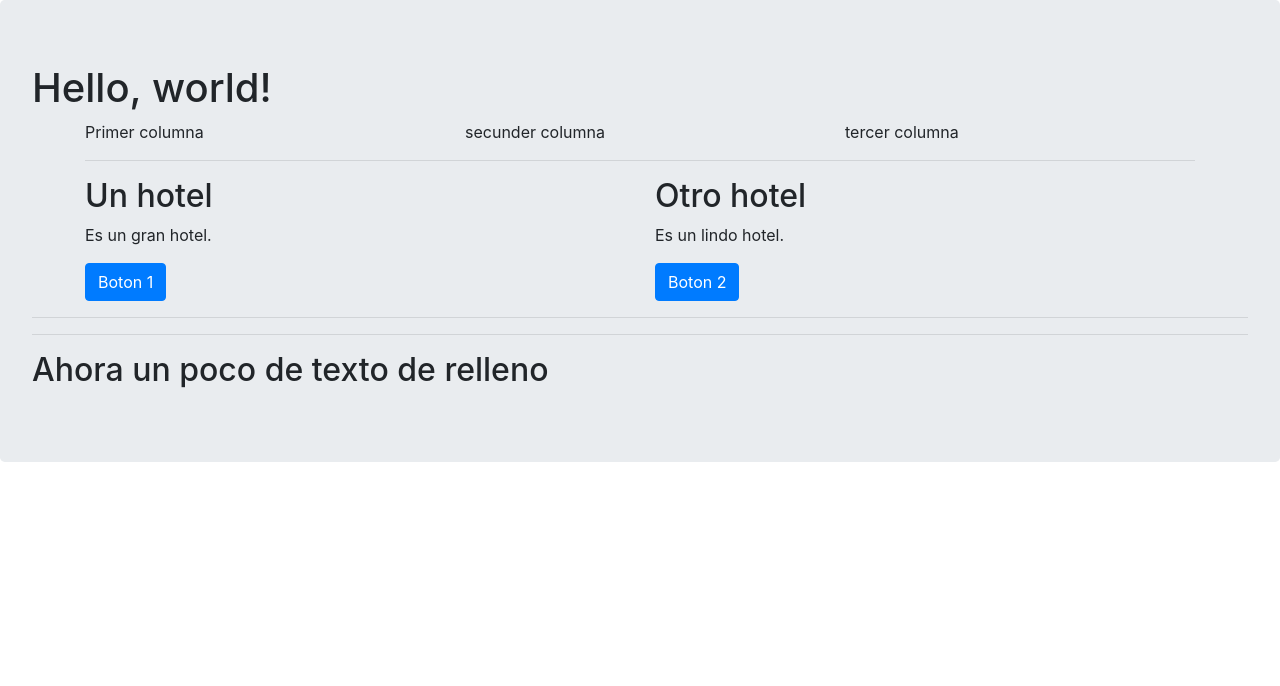
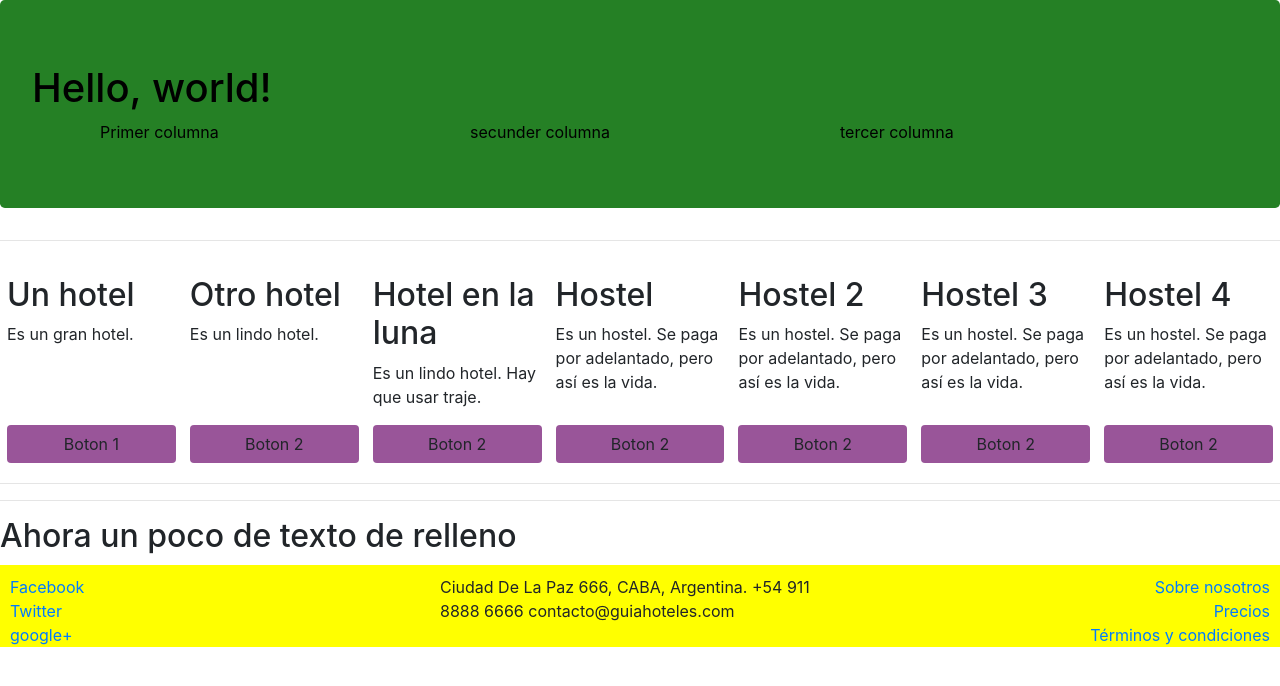
Before and after one commit to platon-actual/guia-hoteles, a website: page index.html in a window 1280 px wide. Drawn offline with nearby package versions, Linux system fonts and the light colour scheme.

Commit message:
agregamos footer y estilo con flex

```diff
--- /dev/null
+++ b/css/main.css
@@ -0,0 +1,26 @@
+.jumbotron {
+  background-color: #258025;
+  color: black;
+}
+
+.btn {
+  background-color: #995599;
+}
+
+footer {
+  padding: 10px 10px 0 10px;
+  background-color: yellow;
+  margin-bottom: 0px;
+  margin-top: 10px;
+}
+
+.card-hotel {
+  flex: 1 150px;
+  padding: 4px 7px 4px 7px;
+  margin-top: 15px;
+}
+
+.boton-reserva {
+  width: 100%;
+
+}
--- a/index.html
+++ b/index.html
@@ -7,6 +7,7 @@
 
     <!-- Bootstrap CSS -->
     <link rel="stylesheet" href="node_modules/bootstrap/dist/css/bootstrap.min.css">
+    <link rel="stylesheet" href="css/main.css">
 
     <title>Hello, world!</title>
   </head>
@@ -15,7 +16,7 @@
       <h1>Hello, world!</h1>
 
       <div class="container">
-        <div class="row">
+        <div class="d-flex">
           <div class="col">
             Primer columna
           </div>
@@ -26,28 +27,92 @@
             tercer columna
           </div>
         </div>
-        <!-- aca van la "lista de hoteles" que dice el fumeta-->
-        <hr> <!-- una division para separar abajo-->
-        <div class="row">
-          <div class="col">
+      </div> <!-- este es el cierre del div container-->
+
+    </div>
+      <!-- aca van la "lista de hoteles" que dice el fumeta-->
+      <hr> <!-- una division para separar abajo-->
+      <div class="d-flex flex-wrap">
+        <div class="col card-hotel d-flex flex-column justify-content-between">
+          <div>
             <h2> Un hotel</h2>
             <p> Es un gran hotel.</p>
-            <button class="btn btn-primary">Boton 1</button>
           </div>
-          <div class="col">
+
+          <div><button class="btn boton-reserva">Boton 1</button></div>
+        </div>
+        <div class="col card-hotel d-flex flex-column justify-content-between">
+          <div>
             <h2> Otro hotel</h2>
             <p> Es un lindo hotel.</p>
-            <button class="btn btn-primary">Boton 2</button>
           </div>
+          <div><button class="btn boton-reserva">Boton 2</button></div>
         </div>
-      </div> <!-- este es el cierre del div container-->
+        <div class="col card-hotel d-flex flex-column justify-content-between">
+          <div>
+            <h2> Hotel en la luna</h2>
+            <p> Es un lindo hotel. Hay que usar traje.</p>
+          </div>
+          <div><button class="btn boton-reserva">Boton 2</button></div>
+        </div>
+        <div class="col card-hotel d-flex flex-column justify-content-between">
+          <div>
+            <h2> Hostel</h2>
+            <p> Es un hostel. Se paga por adelantado, pero as&iacute; es la vida.</p>
+          </div>
+          <div><button class="btn boton-reserva">Boton 2</button></div>
+        </div>
+        <div class="col card-hotel d-flex flex-column justify-content-between">
+          <div>
+            <h2> Hostel 2</h2>
+            <p> Es un hostel. Se paga por adelantado, pero as&iacute; es la vida.</p>
+          </div>
+          <div><button class="btn boton-reserva">Boton 2</button></div>
+        </div>
+        <div class="col card-hotel d-flex flex-column justify-content-between">
+          <div>
+            <h2> Hostel 3</h2>
+            <p> Es un hostel. Se paga por adelantado, pero as&iacute; es la vida.</p>
+          </div>
+          <div><button class="btn boton-reserva">Boton 2</button></div>
+        </div>
+        <div class="col card-hotel d-flex flex-column justify-content-between">
+          <div>
+            <h2> Hostel 4</h2>
+            <p> Es un hostel. Se paga por adelantado, pero as&iacute; es la vida.</p>
+          </div>
+          <div><button class="btn boton-reserva">Boton 2</button></div>
+        </div>
+      </div>
+
       <hr> <!-- una division para separar abajo-->
 
 
 
       <hr> <!-- una division para separar abajo-->
       <h2> Ahora un poco de texto de relleno</h2>
-    </div>
+
+      <footer>
+        <div class="row">
+          <div class="col-sm-4 d-flex flex-column">
+            <a href="https://www.facebook.com">Facebook</a>
+            <a href="https://www.twitter.com">Twitter</a>
+            <a href="https://www.google.com">google+</a>
+          </div>
+          <div class="col-sm-4">
+            <address>
+              Ciudad De La Paz 666, CABA, Argentina.
+              +54 911 8888 6666
+              contacto@guiahoteles.com
+            </address>
+          </div>
+          <div class="col-sm-4 d-flex flex-column align-items-end">
+            <a href="https://www.facebook.com">Sobre nosotros</a>
+            <a href="https://www.twitter.com">Precios</a>
+            <a href="https://www.google.com">Términos y condiciones</a>
+          </div>
+        </div>
+      </footer>
     <!-- Optional JavaScript -->
     <!-- jQuery first, then Popper.js, then Bootstrap JS -->
     <script src="node_modules/jquery/dist/jquery.min.js"></script>
```
